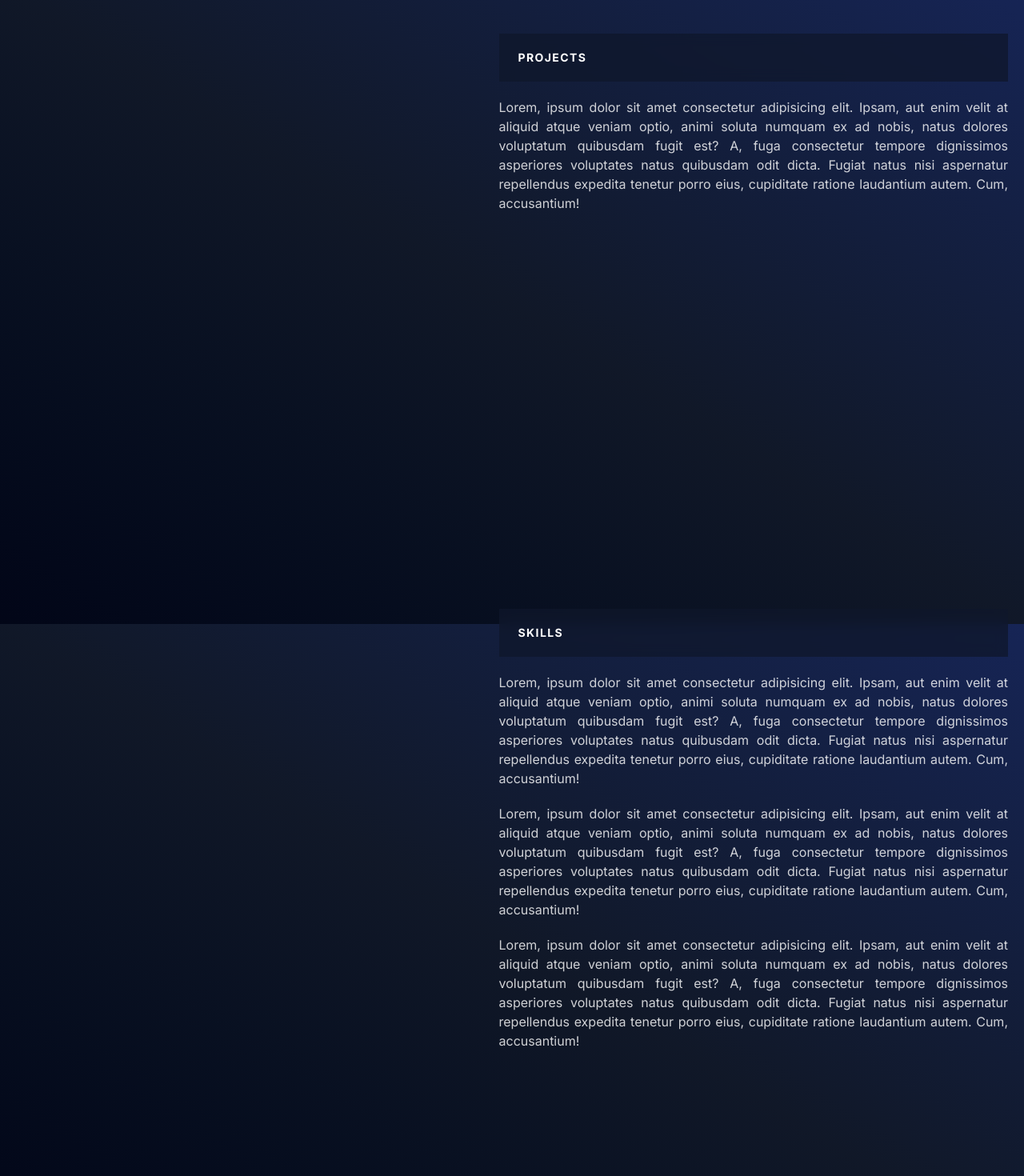
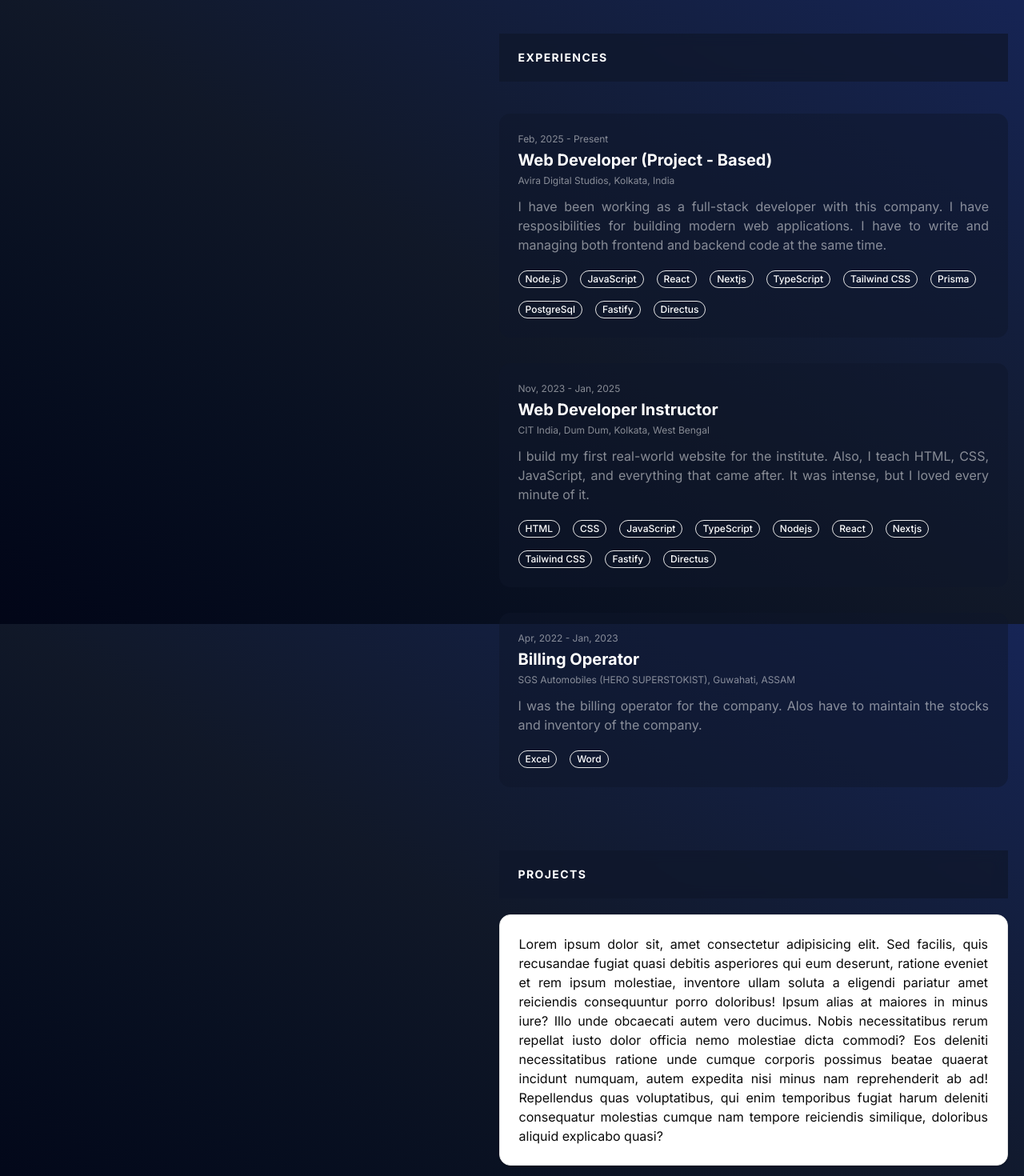
Before and after one commit to CallSignRishav/portfolio-v2, a Next.js app: page / in a window 1280 px wide. Shown: the part 820-2290 px from the top of the page at 80% size. Built offline with nearby package versions, Linux system fonts and the light colour scheme.

Commit message:
experience card ui with information data added

```diff
--- a/src/components/AllSections.tsx
+++ b/src/components/AllSections.tsx
@@ -1,14 +1,23 @@
 "use client";
 
 import { activeIdAtom } from "@/lib/atoms";
+import { experiences } from "@/lib/informations";
 import { useSetAtom } from "jotai";
 import { useEffect } from "react";
+import ExperienceCard from "./ExperienceCard";
+import { Card, CardContent } from "./ui/card";
 
 const AllSections = () => {
 	const setActiveId = useSetAtom(activeIdAtom);
 
 	useEffect(() => {
-		const sectionIds = ["about", "projects", "skills", "contact"];
+		const sectionIds = [
+			"about",
+			"experience",
+			"projects",
+			"skills",
+			"contact",
+		];
 
 		const observer = new IntersectionObserver(
 			(entries) => {
@@ -136,6 +145,37 @@ const AllSections = () => {
 			</section>
 
 			<section
+				className="min-h-[80dvh] space-y-10 text-justify"
+				id="experience">
+				<div className="sticky top-0 z-20 -mx-6 mb-4 w-screen bg-slate-900/75 px-6 py-5 backdrop-blur md:-mx-12 md:px-12 lg:sr-only lg:relative lg:top-auto lg:mx-auto lg:w-full lg:px-0 lg:py-0 lg:opacity-0">
+					<h2 className="text-sm font-bold tracking-widest text-slate-200 uppercase lg:sr-only">
+						EXPERIENCES
+					</h2>
+				</div>
+
+				<div className="hidden bg-slate-900/75 px-6 py-5 backdrop-blur lg:block">
+					<h2 className="text-sm font-bold tracking-widest text-white uppercase">
+						Experiences
+					</h2>
+				</div>
+
+				<div className="space-y-8">
+					{experiences.map((details, index) => {
+						return (
+							<ExperienceCard
+								key={index}
+								company={details.company}
+								position={details.position}
+								startDate={details.startDate}
+								description={details.description}
+								technologies={details.technologies}
+							/>
+						);
+					})}
+				</div>
+			</section>
+
+			<section
 				className="min-h-[80dvh] space-y-5 text-justify"
 				id="projects">
 				<div className="sticky top-0 z-20 -mx-6 mb-4 w-screen bg-slate-900/75 px-6 py-5 backdrop-blur md:-mx-12 md:px-12 lg:sr-only lg:relative lg:top-auto lg:mx-auto lg:w-full lg:px-0 lg:py-0 lg:opacity-0">
@@ -150,15 +190,28 @@ const AllSections = () => {
 					</h2>
 				</div>
 
-				<p className="">
-					Lorem, ipsum dolor sit amet consectetur adipisicing elit.
-					Ipsam, aut enim velit at aliquid atque veniam optio, animi
-					soluta numquam ex ad nobis, natus dolores voluptatum
-					quibusdam fugit est? A, fuga consectetur tempore dignissimos
-					asperiores voluptates natus quibusdam odit dicta. Fugiat
-					natus nisi aspernatur repellendus expedita tenetur porro
-					eius, cupiditate ratione laudantium autem. Cum, accusantium!
-				</p>
+				<Card>
+					<CardContent>
+						<p>
+							Lorem ipsum dolor sit, amet consectetur adipisicing
+							elit. Sed facilis, quis recusandae fugiat quasi
+							debitis asperiores qui eum deserunt, ratione eveniet
+							et rem ipsum molestiae, inventore ullam soluta a
+							eligendi pariatur amet reiciendis consequuntur porro
+							doloribus! Ipsum alias at maiores in minus iure?
+							Illo unde obcaecati autem vero ducimus. Nobis
+							necessitatibus rerum repellat iusto dolor officia
+							nemo molestiae dicta commodi? Eos deleniti
+							necessitatibus ratione unde cumque corporis possimus
+							beatae quaerat incidunt numquam, autem expedita nisi
+							minus nam reprehenderit ab ad! Repellendus quas
+							voluptatibus, qui enim temporibus fugiat harum
+							deleniti consequatur molestias cumque nam tempore
+							reiciendis similique, doloribus aliquid explicabo
+							quasi?
+						</p>
+					</CardContent>
+				</Card>
 			</section>
 
 			<section
--- /dev/null
+++ b/src/components/ExperienceCard.tsx
@@ -0,0 +1,55 @@
+import { Badge } from "./ui/badge";
+import { Card, CardContent } from "./ui/card";
+
+type PropsType = {
+	company: string;
+	position: string;
+	startDate: string;
+	description: string;
+	technologies: string[];
+};
+
+const ExperienceCard = ({
+	company,
+	position,
+	startDate,
+	description,
+	technologies,
+}: PropsType) => {
+	return (
+		<Card className="border-none border-white/10 bg-slate-900/50 shadow-none shadow-gray-950/40 hover:bg-slate-800/50 hover:shadow-lg">
+			<CardContent className="space-y-3">
+				<div className="space-y-1">
+					<div className="flex flex-col items-start justify-center gap-1">
+						<p className="text-xs text-white/50">{startDate}</p>
+
+						<h2 className="text-xl font-bold text-white">
+							{position}
+						</h2>
+					</div>
+
+					<p className="text-xs text-white/50">{company}</p>
+				</div>
+
+				<div className="space-y-5">
+					<p className="text-base text-white/50">{description}</p>
+
+					<div className="flex flex-wrap items-start justify-start gap-4">
+						{technologies.map((tech, index) => {
+							return (
+								<Badge
+									key={index}
+									variant={"outline"}
+									className="text-white">
+									{tech}
+								</Badge>
+							);
+						})}
+					</div>
+				</div>
+			</CardContent>
+		</Card>
+	);
+};
+
+export default ExperienceCard;
--- a/src/components/Header/NavLinks.tsx
+++ b/src/components/Header/NavLinks.tsx
@@ -14,6 +14,14 @@ const NavLinks = () => {
 						href="#about"
 						className={`${activeId === "" ? "scale-105 shadow-md" : ""} ${activeId === "about" ? "scale-105 shadow-md" : ""} bg-slate-900/50 px-6 py-3 shadow-white/10 backdrop-blur-sm transition-all duration-500 ease-in-out`}>
 						ABOUT
+					</a>
+				</li>
+
+				<li>
+					<a
+						href="#experience"
+						className={`${activeId === "experience" ? "scale-105 shadow-md" : ""} bg-slate-900/50 px-6 py-3 shadow-white/10 backdrop-blur-sm transition-all duration-500 ease-in-out`}>
+						EXPERIENCE
 					</a>
 				</li>
 
--- /dev/null
+++ b/src/lib/informations.ts
@@ -0,0 +1,48 @@
+export const experiences = [
+	{
+		company: "Avira Digital Studios, Kolkata, India",
+		position: "Web Developer (Project - Based)",
+		startDate: "Feb, 2025 - Present",
+		description:
+			"I have been working as a full-stack developer with this company. I have resposibilities for building modern web applications. I have to write and managing both frontend and backend code at the same time.",
+		technologies: [
+			"Node.js",
+			"JavaScript",
+			"React",
+			"Nextjs",
+			"TypeScript",
+			"Tailwind CSS",
+			"Prisma",
+			"PostgreSql",
+			"Fastify",
+			"Directus",
+		],
+	},
+	{
+		company: "CIT India, Dum Dum, Kolkata, West Bengal",
+		position: "Web Developer Instructor",
+		startDate: " Nov, 2023 - Jan, 2025",
+		description:
+			"I build my first real-world website for the institute. Also, I teach HTML, CSS, JavaScript, and everything that came after. It was intense, but I loved every minute of it.",
+		technologies: [
+			"HTML",
+			"CSS",
+			"JavaScript",
+			"TypeScript",
+			"Nodejs",
+			"React",
+			"Nextjs",
+			"Tailwind CSS",
+			"Fastify",
+			"Directus",
+		],
+	},
+	{
+		company: "SGS Automobiles (HERO SUPERSTOKIST), Guwahati, ASSAM",
+		position: "Billing Operator",
+		startDate: " Apr, 2022 - Jan, 2023",
+		description:
+			"I was the billing operator for the company. Alos have to maintain the stocks and inventory of the company.",
+		technologies: ["Excel", "Word"],
+	},
+];
```
